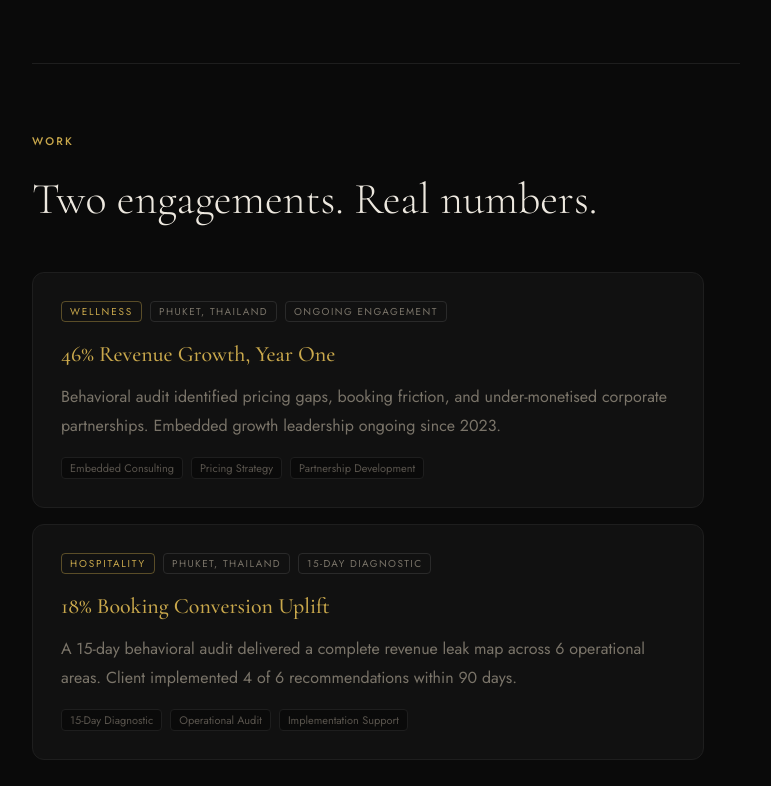
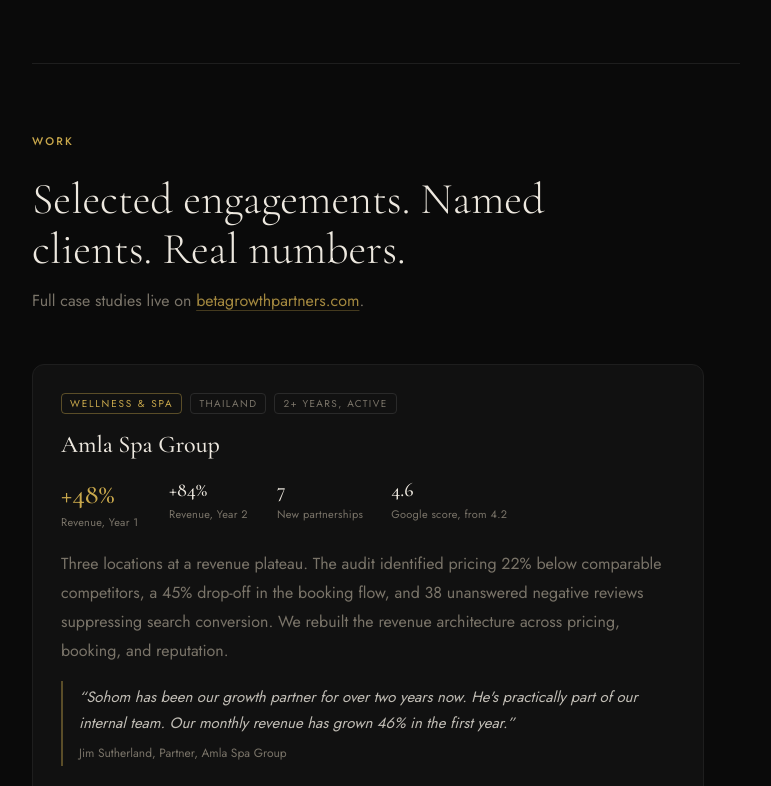
Before and after one commit to marketersohom/iamsohom-website, a Next.js app: page / in a window 1280 px wide. Shown: the part 2014-2800 px from the top of the page, without its empty margins (368-1139 px from the left). Built offline with nearby package versions, Linux system fonts and the light colour scheme; no server answers.

Commit message:
feat: named case studies on Work section, multi-metric display, link to full studies

```diff
--- a/components/sections/Work.tsx
+++ b/components/sections/Work.tsx
@@ -1,26 +1,81 @@
 import FadeUp from "@/components/FadeUp";
 import SpotlightCard from "@/components/SpotlightCard";
+import { ArrowUpRight } from "lucide-react";
 
-const caseStudies = [
+interface Metric {
+  value: string;
+  label: string;
+  primary?: boolean;
+}
+
+interface Testimonial {
+  quote: string;
+  author: string;
+  role: string;
+}
+
+interface CaseStudy {
+  client: string | null; // null = anonymous
+  sector: string;
+  location: string;
+  duration: string;
+  metrics: Metric[];
+  description: string;
+  testimonial: Testimonial | null;
+  tags: string[];
+  caseStudyHref: string | null;
+}
+
+const caseStudies: CaseStudy[] = [
   {
-    sector: "Wellness",
-    location: "Phuket, Thailand",
-    metric: "46% Revenue Growth, Year One",
-    duration: "Ongoing Engagement",
+    client: "Amla Spa Group",
+    sector: "Wellness & Spa",
+    location: "Thailand",
+    duration: "2+ years, active",
+    metrics: [
+      { value: "+48%", label: "Revenue, Year 1", primary: true },
+      { value: "+84%", label: "Revenue, Year 2" },
+      { value: "7", label: "New partnerships" },
+      { value: "4.6", label: "Google score, from 4.2" },
+    ],
     description:
-      "Behavioral audit identified pricing gaps, booking friction, and under-monetised corporate partnerships. Embedded growth leadership ongoing since 2023.",
-    result: null,
-    tags: ["Embedded Consulting", "Pricing Strategy", "Partnership Development"],
+      "Three locations at a revenue plateau. The audit identified pricing 22% below comparable competitors, a 45% drop-off in the booking flow, and 38 unanswered negative reviews suppressing search conversion. We rebuilt the revenue architecture across pricing, booking, and reputation.",
+    testimonial: {
+      quote:
+        "Sohom has been our growth partner for over two years now. He's practically part of our internal team. Our monthly revenue has grown 46% in the first year.",
+      author: "Jim Sutherland",
+      role: "Partner, Amla Spa Group",
+    },
+    tags: ["Revenue Architecture", "Pricing", "Booking Flow", "Reputation"],
+    caseStudyHref: "https://www.betagrowthpartners.com/work",
   },
   {
+    client: "Tony Meechai",
+    sector: "Executive Coaching",
+    location: "Thailand",
+    duration: "Strategic engagement",
+    metrics: [
+      { value: "+36%", label: "Coaching enquiries", primary: true },
+      { value: "270+", label: "Book waitlist, pre-launch" },
+      { value: "3", label: "Investor conversations" },
+    ],
+    description:
+      "Executive coach with 15 years of experience and strong informal referral traffic. Positioning was too broad and pricing was referral-calibrated rather than value-calibrated. We rebuilt the offer architecture around a specific outcome and repositioned a personal book project as an authority and lead generation mechanism.",
+    testimonial: null,
+    tags: ["Positioning", "Offer Architecture", "Authority Strategy"],
+    caseStudyHref: "https://www.betagrowthpartners.com/work",
+  },
+  {
+    client: null,
     sector: "Hospitality",
     location: "Phuket, Thailand",
-    metric: "18% Booking Conversion Uplift",
-    duration: "15-Day Diagnostic",
+    duration: "15-day diagnostic",
+    metrics: [{ value: "+18%", label: "Booking Conversion", primary: true }],
     description:
-      "A 15-day behavioral audit delivered a complete revenue leak map across 6 operational areas. Client implemented 4 of 6 recommendations within 90 days.",
-    result: null,
+      "A 15-day behavioural audit delivered a complete revenue leak map across 6 operational areas. Client implemented 4 of 6 recommendations within 90 days.",
+    testimonial: null,
     tags: ["15-Day Diagnostic", "Operational Audit", "Implementation Support"],
+    caseStudyHref: null,
   },
 ];
 
@@ -34,15 +89,31 @@
       </FadeUp>
 
       <FadeUp delay={0.05}>
-        <h2 className="font-display text-[36px] md:text-[44px] font-light text-cream leading-[1.15] mb-12 max-w-xl">
-          Two engagements. Real numbers.
+        <h2 className="font-display text-[36px] md:text-[44px] font-light text-cream leading-[1.15] mb-3 max-w-xl">
+          Selected engagements. Named clients. Real numbers.
         </h2>
+      </FadeUp>
+
+      <FadeUp delay={0.08}>
+        <p className="font-body text-[16px] text-muted leading-[1.8] mb-12 max-w-[620px]">
+          Full case studies live on{" "}
+          <a
+            href="https://www.betagrowthpartners.com/work"
+            target="_blank"
+            rel="noopener noreferrer"
+            className="text-gold/80 hover:text-gold transition-colors duration-150 underline underline-offset-4 decoration-gold/30"
+          >
+            betagrowthpartners.com
+          </a>
+          .
+        </p>
       </FadeUp>
 
       <div className="space-y-4 max-w-2xl">
         {caseStudies.map((cs, i) => (
-          <FadeUp key={cs.sector + cs.location} delay={0.05 * i}>
+          <FadeUp key={(cs.client ?? cs.sector) + cs.location} delay={0.05 * i}>
             <SpotlightCard className="border border-[#1e1e1e] rounded-xl p-7 hover:border-gold/25 transition-colors duration-300">
+              {/* Tag row */}
               <div className="flex flex-wrap items-center gap-2 mb-4">
                 <span className="font-body text-[10px] tracking-[0.18em] uppercase text-gold border border-gold/40 rounded px-2 py-0.5">
                   {cs.sector}
@@ -54,18 +125,53 @@
                   {cs.duration}
                 </span>
               </div>
-              <p className="font-display text-[22px] font-medium text-gold mb-3">
-                {cs.metric}
-              </p>
+
+              {/* Client name */}
+              {cs.client && (
+                <h3 className="font-display text-[24px] font-medium text-cream mb-5 leading-tight">
+                  {cs.client}
+                </h3>
+              )}
+
+              {/* Metrics row */}
+              <div className="flex flex-wrap gap-x-7 gap-y-4 mb-5">
+                {cs.metrics.map((m, idx) => (
+                  <div key={idx} className="min-w-[80px]">
+                    <p
+                      className={`font-display font-medium leading-none ${
+                        m.primary
+                          ? "text-[28px] text-gold"
+                          : "text-[20px] text-cream"
+                      }`}
+                    >
+                      {m.value}
+                    </p>
+                    <p className="font-body text-[11px] text-muted mt-1.5 tracking-wide">
+                      {m.label}
+                    </p>
+                  </div>
+                ))}
+              </div>
+
+              {/* Description */}
               <p className="font-body text-[16px] text-muted leading-[1.8] mb-4">
                 {cs.description}
               </p>
-              {cs.result && (
-                <p className="font-body text-[16px] text-cream/70 leading-[1.8] border-l-2 border-gold/40 pl-3 mb-4">
-                  {cs.result}
-                </p>
+
+              {/* Testimonial */}
+              {cs.testimonial && (
+                <div className="border-l-2 border-gold/40 pl-4 py-1 mb-5">
+                  <p className="font-body text-[15px] italic text-cream/80 leading-[1.7] mb-2">
+                    &ldquo;{cs.testimonial.quote}&rdquo;
+                  </p>
+                  <p className="font-body text-[12px] text-muted">
+                    {cs.testimonial.author}, {cs.testimonial.role}
+                  </p>
+                </div>
               )}
-              <div className="flex flex-wrap gap-2">
+
+              {/* Tags */}
+              <div className="flex flex-wrap gap-2 mb-4">
                 {cs.tags.map((tag) => (
                   <span
                     key={tag}
@@ -75,6 +181,19 @@
                   </span>
                 ))}
               </div>
+
+              {/* Case study link */}
+              {cs.caseStudyHref && (
+                <a
+                  href={cs.caseStudyHref}
+                  target="_blank"
+                  rel="noopener noreferrer"
+                  className="inline-flex items-center gap-1.5 font-body text-[13px] font-medium text-gold/85 hover:text-gold transition-colors duration-200 mt-1"
+                >
+                  View full case study
+                  <ArrowUpRight size={13} strokeWidth={1.5} />
+                </a>
+              )}
             </SpotlightCard>
           </FadeUp>
         ))}
```
